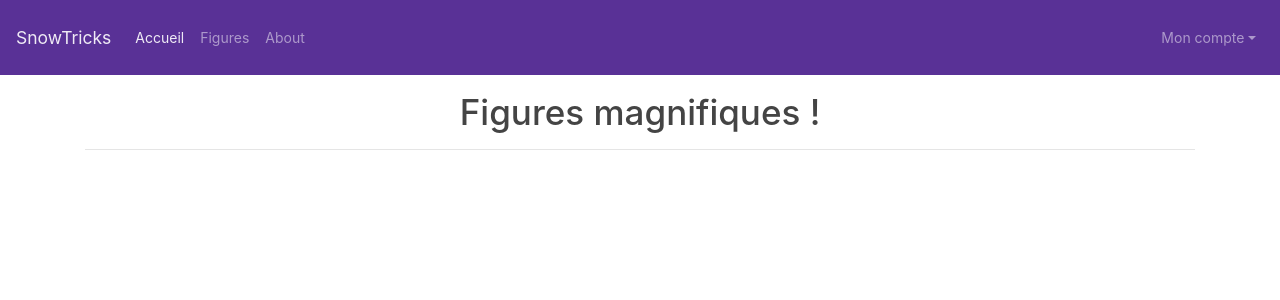
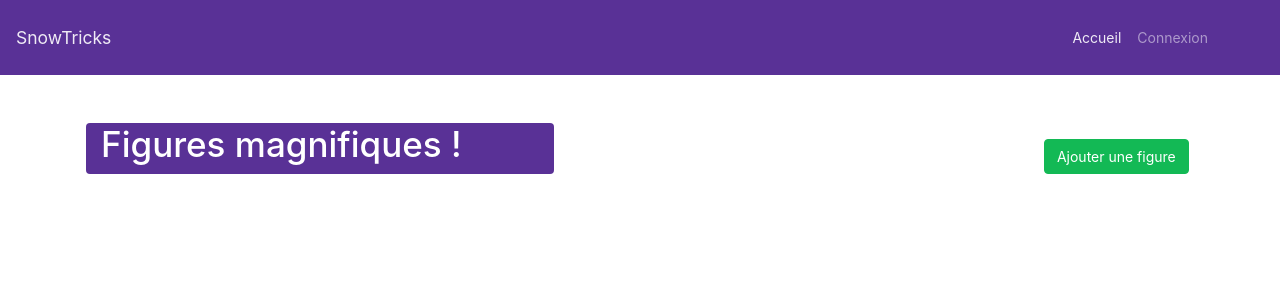
Before and after one commit to FrancoisNimpagaritse/P6SnowTricks, a Symfony app: template templates/home/index.html.twig in a window 1280 px wide. Shown: the top 300 px of the page. Run offline with Twig, Linux system fonts and the light colour scheme; the template is opened without the code that fills it, so the values that code supplies are empty; some libraries are stand-ins or nearby versions.

```diff
--- a/config/services.yaml
+++ b/config/services.yaml
@@ -4,6 +4,7 @@
 # Put parameters here that don't need to change on each machine where the app is deployed
 # https://symfony.com/doc/current/best_practices/configuration.html#application-related-configuration
 parameters:
+    upload_directory: '%kernel.project_dir%/public/images'
 
 services:
     # default configuration for services in *this* file
--- a/templates/account/login.html.twig
+++ b/templates/account/login.html.twig
@@ -32,7 +32,10 @@
                         <label for="password">Mot de passe</label>
                         <input type="password" name="_password" id="password" class="form-control" placeholder="Votre mot de passe ..." required>
                     </div>
-                    <button type="submit" class="btn btn-primary">Connexion !</button>
+                    <div class="row p-3 justify-content-between">
+                        <button type="submit" class="btn btn-primary">Connexion !</button>
+                        <a href="{{ path('account_register') }}" class="btn btn-danger">Pas de compte, inscription !</a>
+                    </div>
                 </form>
             </div>
         </div>
--- a/templates/base.html.twig
+++ b/templates/base.html.twig
@@ -1,43 +1,55 @@
 <!DOCTYPE html>
-<html>
+<html lang="fr">
     <head>
         <meta charset="UTF-8">
         <title>{% block title %}Bienvenue sur SnowTricks!{% endblock %}</title>
-        <link rel="stylesheet" href="css/bootstrap.min.css">
+        <link rel="stylesheet" href="/css/bootstrap.min.css">
+        <script src="https://use.fontawesome.com/35f10bd2c8.js"></script>
         {% block stylesheets %}{% endblock %}
     </head>
     <body>
         <nav class="navbar navbar-expand-lg navbar-dark bg-primary">
-            <a class="navbar-brand" href="#">SnowTricks</a>
+            <a class="navbar-brand" href="{{ path('homepage') }}">SnowTricks</a>
             <button class="navbar-toggler" type="button" data-toggle="collapse" data-target="#navbarColor01" aria-controls="navbarColor01" aria-expanded="false" aria-label="Toggle navigation">
                 <span class="navbar-toggler-icon"></span>
             </button>
 
             <div class="collapse navbar-collapse" id="navbarColor01">
-                <ul class="navbar-nav mr-auto">
+
+                <ul class="navbar-nav ml-auto pr-5">
+
                     <li class="nav-item active">
-                        <a class="nav-link" href="#">Accueil
+                        <a class="nav-link" href="{{ path('homepage') }}">Accueil
                         <span class="sr-only">(current)</span>
                         </a>
                     </li>
-                    <li class="nav-item">
-                        <a class="nav-link" href="#">Figures</a>
+                    {% if app.user %}
+                    <li class="nav-item dropdown">
+                        <a class="nav-link dropdown-toggle" data-toggle="dropdown" href="#" role="button" aria-haspopup="true" aria-expanded="false">Tricks</a>
+                        <div class="dropdown-menu">
+                        <a class="dropdown-item" href="#">Ajout trick</a>
+                        <a class="dropdown-item" href="#">Modifier trick</a>
+                        <div class="dropdown-divider"></div>
+                        <a class="dropdown-item" href="{{ path('account_logout') }}">Ajouter image</a>
+                        <a class="dropdown-item" href="{{ path('account_logout') }}">Ajouter vidéo</a>
+                        </div>
+                    </li>
+                    <li class="nav-item dropdown">
+                        <a class="nav-link dropdown-toggle" data-toggle="dropdown" href="#" role="button" aria-haspopup="true" aria-expanded="false">{{ app.user.firstname }}</a>
+                        <div class="dropdown-menu">
+                            <a class="dropdown-item" href="#">Mon compte</a>
+                            <a class="dropdown-item" href="#">Modifier profil</a>
+                        </div>
                     </li>
                     <li class="nav-item">
-                        <a class="nav-link" href="#">About</a>
+                        <a class="nav-link" href="{{ path('account_logout') }}">Déconnexion</a>
                     </li>
-                </ul>
-                <ul class="navbar-nav ml-auto">
-                    <li class="nav-item dropdown">
-                        <a class="nav-link dropdown-toggle" data-toggle="dropdown" href="#" role="button" aria-haspopup="true" aria-expanded="false">Mon compte</a>
-                        <div class="dropdown-menu">
-                        <a class="dropdown-item" href="#">Action</a>
-                        <a class="dropdown-item" href="#">Another action</a>
-                        <a class="dropdown-item" href="#">Something else here</a>
-                        <div class="dropdown-divider"></div>
-                        <a class="dropdown-item" href="#">Separated link</a>
-                        </div>
+                {% else %}
+                    <li class="nav-item">
+                        <a class="nav-link" href="{{ path('account_login') }}">Connexion</a>
                     </li>
+                {% endif %}
+
                 </ul>
 
             </div>
@@ -45,9 +57,9 @@
 
         {% block body %}{% endblock %}
 
-        <script src="js/jquery.min.js"></script>
-        <script src="js/popper.min.js"></script>
-        <script src="js/bootstrap.min.js"></script>
+        <script src="/js/jquery.min.js"></script>
+        <script src="/js/popper.min.js"></script>
+        <script src="/js/bootstrap.min.js"></script>
         {% block javascripts %}{% endblock %}
     </body>
 </html>
--- a/templates/home/index.html.twig
+++ b/templates/home/index.html.twig
@@ -4,24 +4,30 @@
 
 {% block body %}
 <div class="container">
-    <h1 class="text-center my-3"> Figures magnifiques !</h1>
-    <hr>
+    <div class="row py-5 pb-3 pl-3">
+        <div class="col-md-5 bg-primary text-white rounded">
+            <h1>Figures magnifiques !</h1>
+        </div>
+        <div class="col-md-5"></div>
+        <div class="col text-center m-auto pt-3">
+            <a href="{{ path('admin_figure_create') }}" class="btn btn-success rounded">Ajouter une figure</a>
+        </div>
+    </div>
     <div class="row">
         {% for figure in figures %}
-            <div class="col-md-3">
+            <div class="col-md-4">
                 <div class="card bg-light mb-3 rounded">
-                    <div class="card-header text-center">
-                    {{figure.name}}
-                    </div>
-                    <img src="http://placehold.it/300x200" alt="main-image">
+
+                    <img src="{{ asset('images/' ~ figure.mainImage)}}" alt="main-image">
                     <div class="card-body text-center">
-                        <h4 class="card-title">
-                            Un text bidon!
-                        </h4>
                         <p class="card-text ">
                         {{figure.description}}
                         </p>
-                        <a href="{{ path('figure_show', {'id': figure.id})}}" class="btn btn-primary">Voir détails ..</a>
+
+                        <a href="{{ path('figure_show', {'id': figure.id})}}">{{figure.name}}</a>
+                        <a href="{{ path('figure_show', {'id': figure.id})}}" class="btn btn-warning rounded"><i class="fa fa-edit"></i></a>
+                        <a href="{{ path('figure_show', {'id': figure.id})}}" class="btn btn-danger rounded"><i class="fa fa-trash"></i></a>
+
                     </div>
                 </div>
             </div>
```
Also changed, not shown: migrations/Version20201029234027.php (added, +31 -0 lines), migrations/Version20201031130240.php (added, +35 -0 lines), src/Controller/AdminFigureController.php (added, +66 -0 lines), src/Controller/HomeController.php (+4 -5 lines), src/Entity/Figure.php (+18 -18 lines), src/Form/FigureType.php (added, +35 -0 lines), templates/admin/figure/index.html.twig (added, +45 -0 lines), templates/admin/figure/new.html.twig (added, +18 -0 lines), templates/home/show.html.twig (+12 -14 lines), public/images/Koala-5f9d67b43a750.jpeg (added), public/images/trick1_main.jpg (added), public/images/trick2_main.jpg (added), public/images/trick3_main.jpg (added), public/images/trick4_main.jpg (added), 1 more files.
